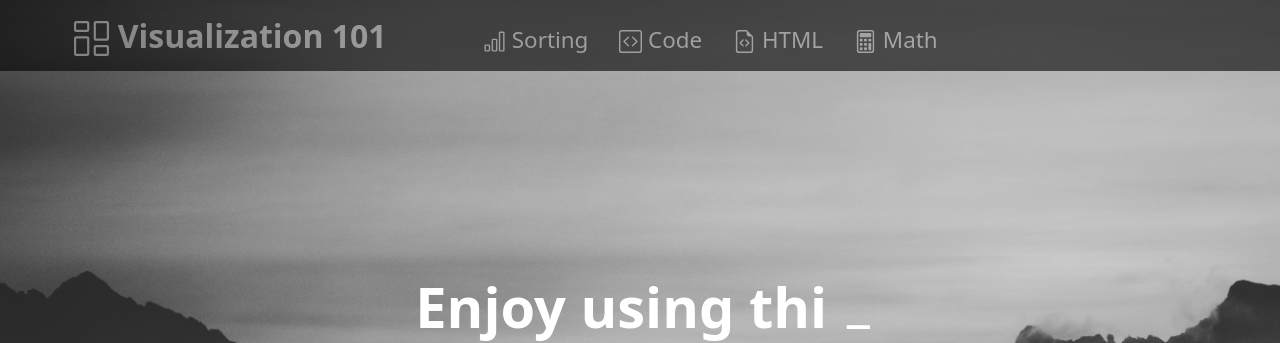
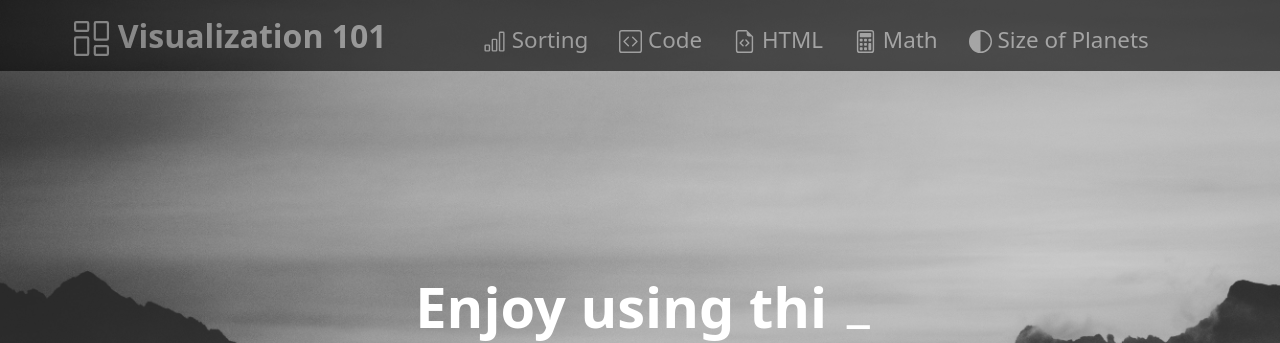
Before and after one commit to BekhruzSNiyazov/Visualization101, a Flask app: page / in a window 1280 px wide. Shown: the top 343 px of the page. Run offline with Flask 2, Linux system fonts and the light colour scheme.

Commit message:
updated base.html

```diff
--- a/src/templates/base.html
+++ b/src/templates/base.html
@@ -48,6 +48,12 @@
                 </svg>
                 Math
             </a>
+            <a class="a" href="/size">
+                <svg xmlns="http://www.w3.org/2000/svg" width="23" height="23" fill="currentColor" class="bi bi-circle-half" viewBox="0 0 16 16">
+                    <path d="M8 15A7 7 0 1 0 8 1v14zm0 1A8 8 0 1 1 8 0a8 8 0 0 1 0 16z"/>
+                </svg>
+                Size of Planets
+            </a>
         </span>
     </nav>
     <br id="top">
```
